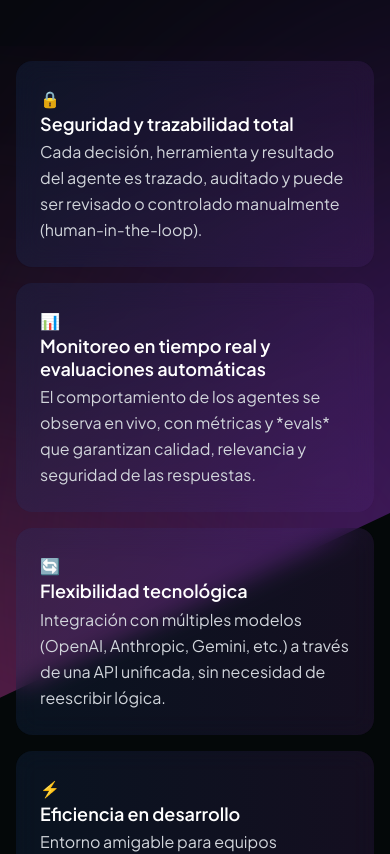
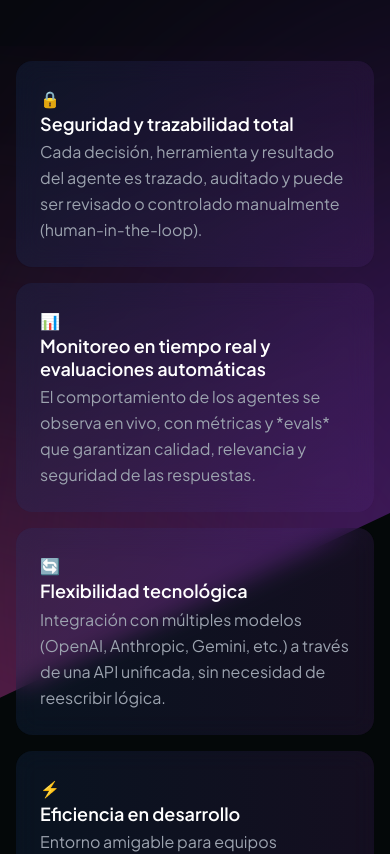
Before and after one commit to fhormazabalcleverit/llmapsbyCleverit, a React (Vite) app: page / in a window 390 px wide. Shown: the part 5020-5874 px from the top of the page. Built offline with nearby package versions, Linux system fonts and the light colour scheme.

Commit message:
Updated Process.tsx

```diff
--- a/src/components/Process.tsx
+++ b/src/components/Process.tsx
@@ -81,7 +81,7 @@ const Process = () => {
                 {step.title}
               </h3>
               <div className="flex-1 flex items-end">
-                <p className="text-gray-300 leading-relaxed opacity-100 lg:opacity-0 lg:group-hover:opacity-100 transition-opacity duration-500 delay-200">
+                <p className="text-gray-400 leading-relaxed opacity-100 lg:opacity-0 lg:group-hover:opacity-100 transition-opacity duration-500 delay-200">
                   {step.description}
                 </p>
               </div>
```
